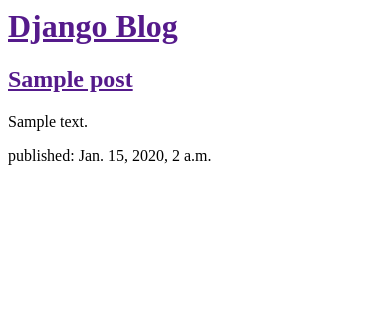
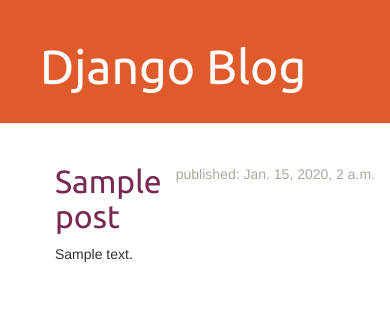
Before and after one commit to daltonamitchell/django-blog, a Django app: template blog/templates/blog/post_list.html in a window 390 px wide. Shown: the top 333 px of the page. Run offline with Django 3.2, Linux system fonts and the light colour scheme; the template is opened without the code that fills it: values that come from a table or form of the project are taken from there, others are empty; tables that the repository leaves empty hold one stand-in row (values such as "Sample post"); some libraries are stand-ins or nearby versions.

Commit message:
Make it pretty!

```diff
--- /dev/null
+++ b/blog/static/css/blog.css
@@ -0,0 +1,53 @@
+body {
+  color: #333333;
+}
+
+.page-header {
+    background-color: #E05A2B;
+    margin-top: 0;
+    padding: 20px 20px 20px 40px;
+}
+
+.page-header h1, .page-header h1 a, .page-header h1 a:visited, .page-header h1 a:active {
+    color: #ffffff;
+    font-size: 36pt;
+    text-decoration: none;
+}
+
+.post h2, .post h2 a, .post h2 a:visited, .post h2 a:active {
+    color: #772953;
+    font-size: 24pt;
+    text-decoration: none;
+}
+
+.content {
+    margin-left: 40px;
+}
+
+h1, h2, h3, h4 {
+    font-family: 'Ubuntu', sans-serif;
+}
+
+.date {
+    float: right;
+    color: #AEA79F;
+}
+
+.save {
+    float: right;
+}
+
+.post-form textarea, .post-form input {
+    width: 100%;
+}
+
+.top-menu, .top-menu:hover, .top-menu:visited {
+    color: #ffffff;
+    float: right;
+    font-size: 26pt;
+    margin-right: 20px;
+}
+
+.post {
+    margin-bottom: 70px;
+}
--- a/blog/templates/blog/post_list.html
+++ b/blog/templates/blog/post_list.html
@@ -1,19 +1,32 @@
+{% load staticfiles %}
 <html>
     <head>
         <title>Django blog</title>
+        <link rel="stylesheet" href="//maxcdn.bootstrapcdn.com/bootstrap/3.2.0/css/bootstrap.min.css">
+        <link rel="stylesheet" href="//maxcdn.bootstrapcdn.com/bootstrap/3.2.0/css/bootstrap-theme.min.css">
+        <link href="http://fonts.googleapis.com/css?family=Ubuntu&subset=latin,latin-ext" rel="stylesheet" type="text/css">
+        <link rel="stylesheet" href="{% static 'css/blog.css' %}">
     </head>
     <body>
-        <div>
-            <h1><a href="">Django Blog</a></h1>
+        <div class="page-header">
+            <h1><a href="/">Django Blog</a></h1>
         </div>
 
-        {% for post in posts %}
-          <div>
-            <h2><a href="">{{ post.title }}</a></h2>
-            <p>{{ post.text | linebreaks }}</p>
-            <p>published: {{ post.published_date }}</p>
+        <div class="content container">
+          <div class="row">
+            <div class="col-md-8">
+              {% for post in posts %}
+                <div class="post">
+                  <div class="date">
+                    <p>published: {{ post.published_date }}</p>
+                  </div>
+                  <h2><a href="">{{ post.title }}</a></h2>
+                  <p>{{ post.text | linebreaks }}</p>
+                </div>
+              {% endfor %}
+            </div>
           </div>
-        {% endfor %}
+        </div>
 
     </body>
 </html>
```
